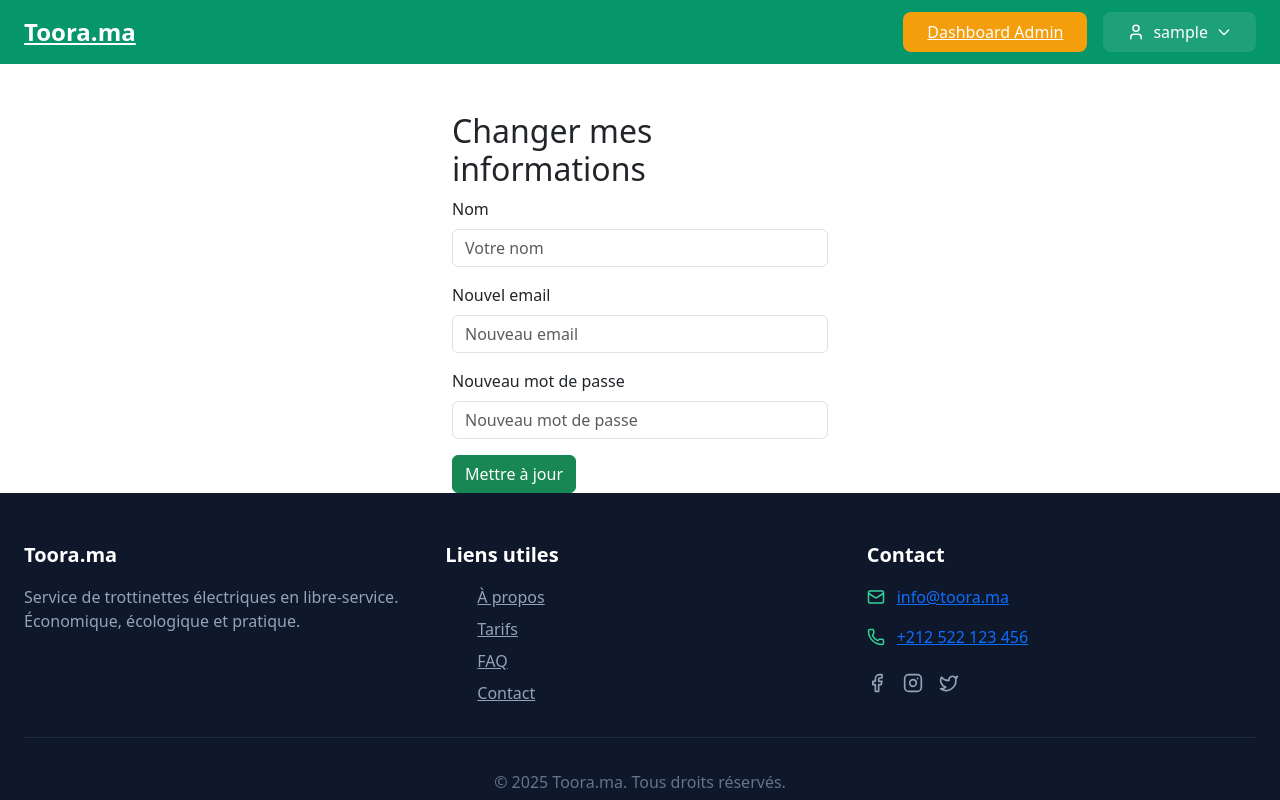
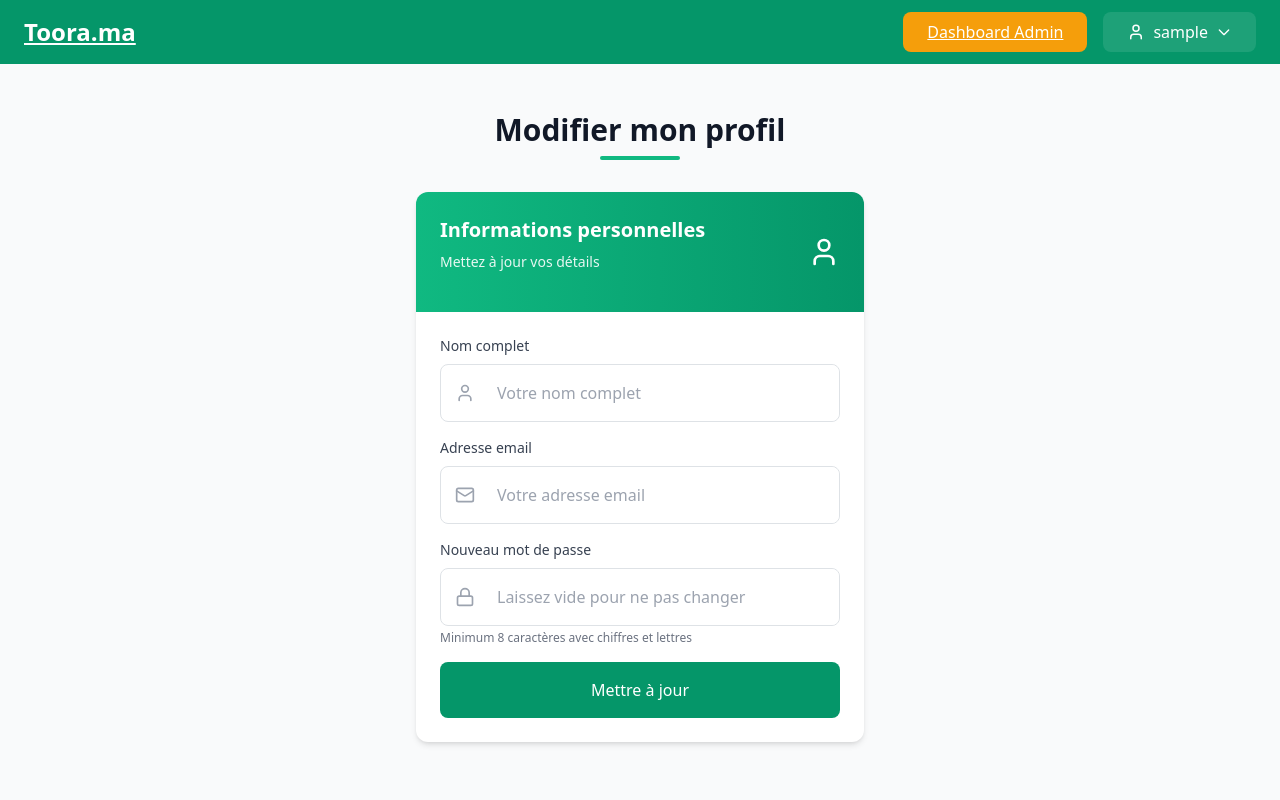
Before and after one commit to Badreddine-Chourane/toora, a React (Create React App) app in the folder toora-react/: page /changer-info in a window 1280 px wide. Shown: the top 800 px of the page. Built offline with nearby package versions, Linux system fonts and the light colour scheme; no server answers; sample sign-in values are in the browser's storage.

Commit message:
edit_changeInfo_page_styling

```diff
--- a/toora-react/src/pages/user/ChangeInfoPage.jsx
+++ b/toora-react/src/pages/user/ChangeInfoPage.jsx
@@ -1,24 +1,25 @@
 import React, { useState, useEffect } from "react";
 import usersAPI from "../../api/users";
 import { useNavigate } from "react-router-dom";
+import { User, Mail, Lock, Loader2, CheckCircle } from "lucide-react";
 
 const ChangeInfoPage = () => {
   const [name, setName] = useState("");
   const [email, setEmail] = useState("");
   const [password, setPassword] = useState("");
   const [loading, setLoading] = useState(false);
+  const [success, setSuccess] = useState(false);
   const userId = localStorage.getItem('userId');
   const navigate = useNavigate();
 
   useEffect(() => {
-    // Fetch current user info
     const fetchUser = async () => {
       try {
         const res = await usersAPI.get(userId);
         setName(res.data.name || "");
         setEmail(res.data.email || "");
       } catch (e) {
-        // Optionally handle error
+        console.error("Error fetching user data:", e);
       }
     };
     if (userId) fetchUser();
@@ -29,52 +30,136 @@
     setLoading(true);
     try {
       await usersAPI.update(userId, { name, email, password });
-      alert("Informations mises à jour !");
-      navigate("/");
+      setSuccess(true);
+      setTimeout(() => navigate("/"), 1500);
     } catch (e) {
-      alert("Erreur lors de la mise à jour");
+      alert(e.response?.data?.message || "Erreur lors de la mise à jour");
     }
     setLoading(false);
   };
 
+  if (success) {
     return (
-    <div className="container mt-5" style={{ maxWidth: 400 }}>
-      <h2>Changer mes informations</h2>
-      <form onSubmit={handleSubmit}>
-        <div className="mb-3">
-          <label className="form-label">Nom</label>
+      <div className="min-h-screen bg-gray-50 flex items-center justify-center p-4">
+        <div className="bg-white rounded-xl shadow-lg p-8 max-w-md w-full text-center">
+          <div className="flex justify-center mb-6">
+            <CheckCircle className="h-12 w-12 text-emerald-500 animate-bounce" />
+          </div>
+          <h2 className="text-2xl font-bold text-gray-900 mb-2">Mise à jour réussie!</h2>
+          <p className="text-gray-600 mb-6">
+            Vos informations ont été mises à jour avec succès.
+          </p>
+          <button
+            onClick={() => navigate("/")}
+            className="w-full bg-emerald-600 hover:bg-emerald-700 text-white font-medium py-3 px-4 rounded-lg transition-colors"
+          >
+            Retour à l'accueil
+          </button>
+        </div>
+      </div>
+    );
+  }
+
+  return (
+    <div className="min-h-screen bg-gray-50 py-12 px-4 sm:px-6 lg:px-8">
+      <div className="max-w-md mx-auto">
+        <div className="text-center mb-8">
+          <h1 className="text-3xl font-bold text-gray-900 mb-2">Modifier mon profil</h1>
+          <div className="w-20 h-1 bg-emerald-500 rounded-full mx-auto"></div>
+        </div>
+
+        <div className="bg-white rounded-xl shadow-md overflow-hidden">
+          <div className="bg-gradient-to-r from-emerald-500 to-emerald-600 p-6 text-white">
+            <div className="flex justify-between items-center">
+              <div>
+                <h2 className="text-xl font-semibold">Informations personnelles</h2>
+                <p className="text-sm opacity-90 mt-1">Mettez à jour vos détails</p>
+              </div>
+              <User className="h-8 w-8" />
+            </div>
+          </div>
+
+          <form onSubmit={handleSubmit} className="p-6 space-y-4">
+            <div>
+              <label className="block text-sm font-medium text-gray-700 mb-2">
+                Nom complet
+              </label>
+              <div className="flex items-center relative border border-gray-300 rounded-lg focus-within:ring-2 focus-within:ring-emerald-500 focus-within:border-emerald-500">
+                <div className="flex items-center justify-center w-12 h-12">
+                  <User className="h-5 w-5 text-gray-400" />
+                </div>
                 <input
                   type="text"
-            className="form-control"
+                  className="flex-grow px-2 py-3 outline-none border-0 rounded-r-lg bg-white"
                   value={name}
                   onChange={e => setName(e.target.value)}
-            placeholder="Votre nom"
+                  placeholder="Votre nom complet"
+                  required
                 />
               </div>
-        <div className="mb-3">
-          <label className="form-label">Nouvel email</label>
+            </div>
+
+            <div>
+              <label className="block text-sm font-medium text-gray-700 mb-2">
+                Adresse email
+              </label>
+              <div className="flex items-center relative border border-gray-300 rounded-lg focus-within:ring-2 focus-within:ring-emerald-500 focus-within:border-emerald-500">
+                <div className="flex items-center justify-center w-12 h-12">
+                  <Mail className="h-5 w-5 text-gray-400" />
+                </div>
                 <input
                   type="email"
-            className="form-control"
+                  className="flex-grow px-2 py-3 outline-none border-0 rounded-r-lg bg-white"
                   value={email}
                   onChange={e => setEmail(e.target.value)}
-            placeholder="Nouveau email"
+                  placeholder="Votre adresse email"
+                  required
                 />
               </div>
-        <div className="mb-3">
-          <label className="form-label">Nouveau mot de passe</label>
+            </div>
+
+            <div>
+              <label className="block text-sm font-medium text-gray-700 mb-2">
+                Nouveau mot de passe
+              </label>
+              <div className="flex items-center relative border border-gray-300 rounded-lg focus-within:ring-2 focus-within:ring-emerald-500 focus-within:border-emerald-500">
+                <div className="flex items-center justify-center w-12 h-12">
+                  <Lock className="h-5 w-5 text-gray-400" />
+                </div>
                 <input
                   type="password"
-            className="form-control"
+                  className="flex-grow px-2 py-3 outline-none border-0 rounded-r-lg bg-white"
                   value={password}
                   onChange={e => setPassword(e.target.value)}
-            placeholder="Nouveau mot de passe"
+                  placeholder="Laissez vide pour ne pas changer"
                 />
               </div>
-        <button type="submit" className="btn btn-success" disabled={loading}>
-          {loading ? "Mise à jour..." : "Mettre à jour"}
+              <p className="text-xs text-gray-500 mt-1">
+                Minimum 8 caractères avec chiffres et lettres
+              </p>
+            </div>
+
+            <button
+              type="submit"
+              disabled={loading}
+              className={`w-full mt-6 py-3 px-4 rounded-lg font-medium text-white flex items-center justify-center ${
+                loading
+                  ? "bg-emerald-400 cursor-not-allowed"
+                  : "bg-emerald-600 hover:bg-emerald-700"
+              } transition-colors`}
+            >
+              {loading ? (
+                <>
+                  <Loader2 className="h-5 w-5 mr-2 animate-spin" />
+                  Enregistrement...
+                </>
+              ) : (
+                "Mettre à jour"
+              )}
             </button>
           </form>
+        </div>
+      </div>
     </div>
   );
 };
```
Lines whose indentation alone changed are shown as unchanged.
